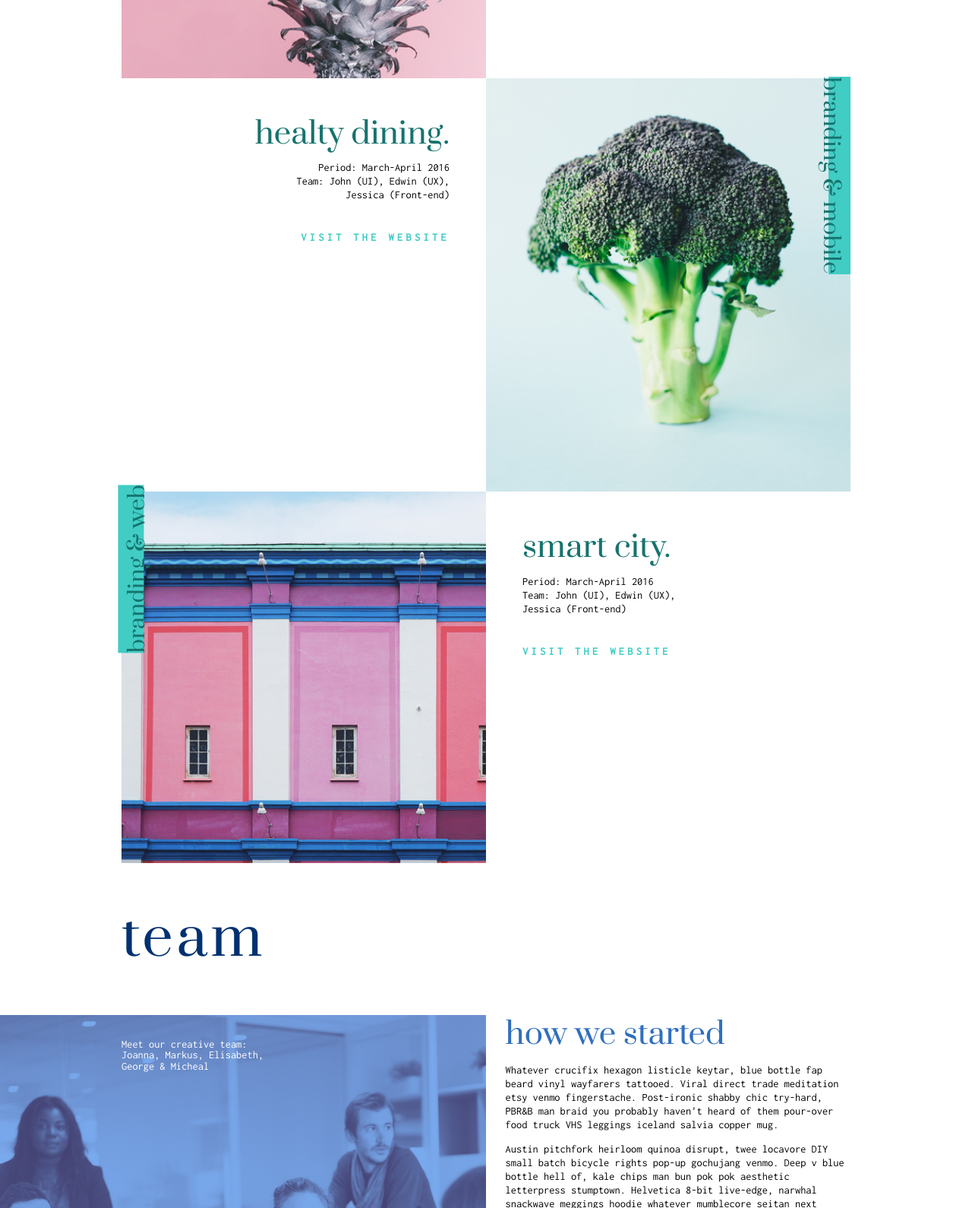
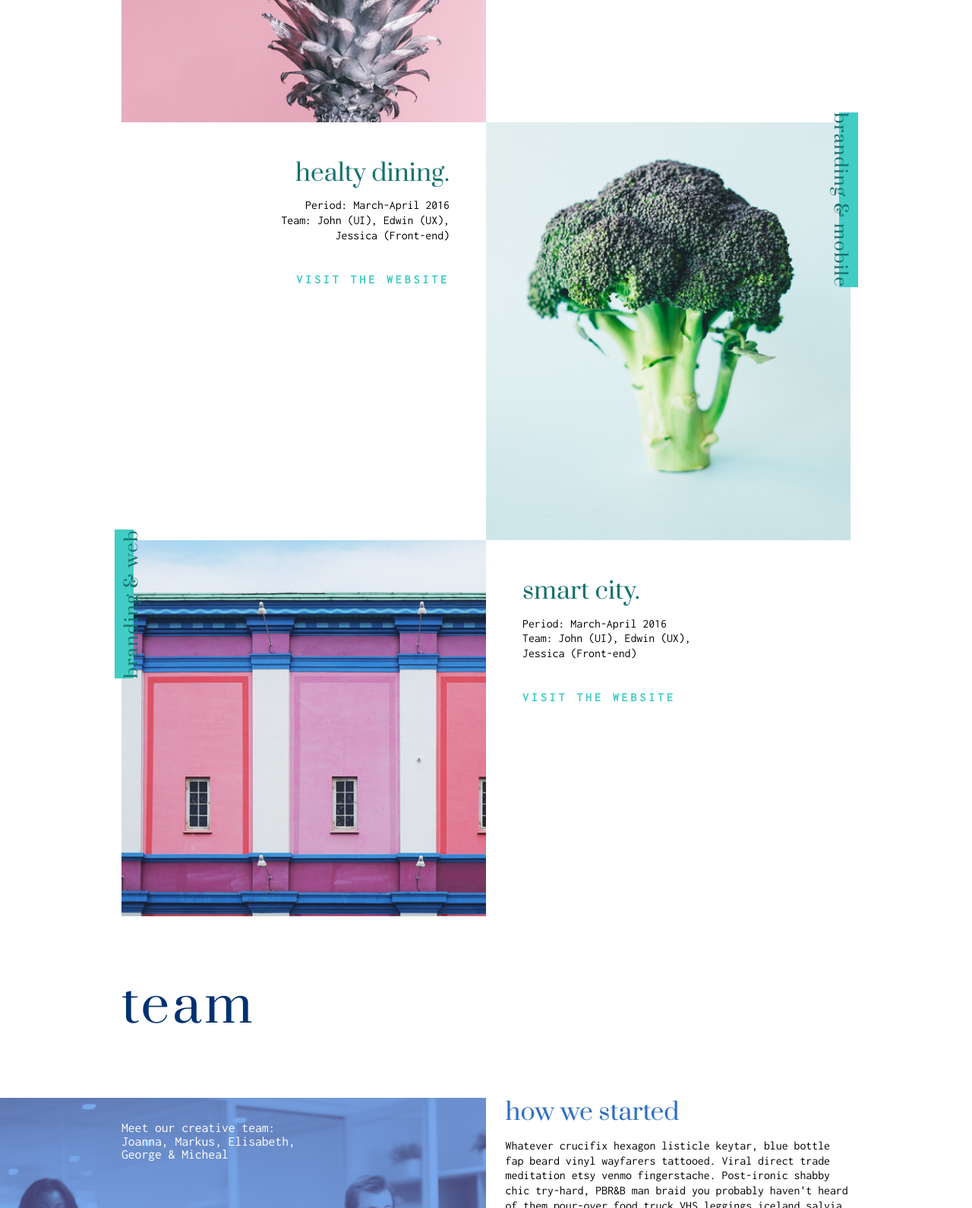
Before and after one commit to justynamak/creative-agency, a plain HTML site: page index.html in a window 1280 px wide. Shown: the part 1210-2800 px from the top of the page at 76% size. Drawn offline with nearby package versions, Linux system fonts and the light colour scheme; files whose address does not match are found by name.

Commit message:
Add files via upload
added responsive typography and improved header

```diff
--- a/index.html
+++ b/index.html
@@ -13,7 +13,7 @@
 </head>
     <body>
         <header class="header" id="the-offer">
-            <div class="header__container header__container--large header__container--bg-first-block header__container--bg-letter-h">
+            <div class="header__container header__container--large header__container--bg-first-block">
                <nav>
                 <ul class="nav">
                     <li class="nav__item"><a class="nav__link" href="#the-offer">the offer</a></li>
@@ -28,13 +28,13 @@
                 <p>We are creative agency based in Warsaw, Poland. Creating projects for clients all over the world</p>
             </div>
             </div>
-            <div class="header__container header__container--bg-second-block header__container--content-down header__container--bg-letter-d">
+            <div class="header__container header__container--bg-second-block header__container--content-down">
                 <div class="header__text header__text--dark-green">
                     <p>Good design is our domain
                     We work in multidisciplinary teams</p>
                 </div>
             </div>
-            <div class="header__container header__container--bg-third-block header__container--content-down header__container--bg-letter-p">
+            <div class="header__container header__container--bg-third-block header__container--content-down">
                 <div class="header__text header__text--dark-red">
                     <p>We always select varied projects,
                     to step out of our comfort zone.
--- a/sass/base/_typography.scss
+++ b/sass/base/_typography.scss
@@ -3,7 +3,8 @@
 $base__font-family: 'Inconsolata', monospace;
 $secondary__font-family: 'Prata', serif;
 
-$base__font-size: 0.9rem;
+$base-font-size: 1em;
+$base-line-height: 1.5;
 $section-title__font-size: 4.5rem;
 $article-title__font-size: 2.5rem;
 //colors
@@ -12,21 +13,37 @@ $article-title__font-size: 2.5rem;
 //styles
 body{
     font-family: $base__font-family;
-    font-size: $base__font-size;
+    font-size: $base-font-size;
+    line-height: $base-line-height;
 
+    @media #{$mq-medium} {
+    font-size: $base-font-size*1.1;
+    line-height: $base-line-height*1.1;
+    }
+
+  @media #{$mq-large} {
+    font-size: $base-font-size*1.2;
+  }
+
+  @media #{$mq-xlarge} {
+    font-size: $base-font-size*1.4;
+  }
+
+  @media #{$mq-xxlarge} {
+    font-size: $base-font-size*1.6;
+  }
 }
+
+
+
 .section{
     padding-bottom: 5%;
 
     &__title{
     font-family: $secondary__font-family;
-    font-size:4.5rem;
+    font-size:3.8em;
     letter-spacing: 0.0625em;
     padding-bottom: 5%;
-
-    @media #{$information-small-size}{
-        font-size:3.5rem;
-    }
 
     &--blue{
         color:$color-green;
@@ -37,7 +54,7 @@ body{
     &--red{
         color:$color-red;
     }
-}
+    }
 }
 .article{
     display: flex;
@@ -60,6 +77,7 @@ body{
         text-align: left;
         line-height: 1.25;
         flex: 1 1 50%;
+        font-size: 0.9em;
 
         &--right{
             text-align: right;
@@ -76,10 +94,7 @@ body{
         font-family:$secondary__font-family;
         font-size: $article-title__font-size;
         padding-bottom: 3%;
-
-        @media #{$information-small-size}{
-            font-size:2rem;
-        }
+        font-size:2em;
 
         &--dark-green{
             color:$color-dark-green;
@@ -93,7 +108,11 @@ body{
         display: block;
         color:$color-green;
         font-weight: 800;
-        letter-spacing: 0.3em;
+        letter-spacing: 0.25em;
+
+        @media #{$information-small-size}{
+            padding-bottom: 10%;
+        }
     }
     &__paragraph{
         padding-bottom: 1em;
--- a/sass/components/_nav.scss
+++ b/sass/components/_nav.scss
@@ -1,6 +1,9 @@
 .nav{
     padding-left: 5%;
     width: 100%;
+    display: flex;
+    justify-content: space-between;
+    z-index: 10;
 
     @media #{$information-small-size}{
         display: none;
@@ -10,15 +13,14 @@
         position: fixed;
         top:0;
         left:0;
-        z-index: 10;
         padding: 0;
     }
 
 
     &__item{
+        flex: 1;
         padding-top: 2%;
-        display: inline-block;
-        width: 20%;
+
         @media #{$information-small-size}{
             padding: 0;
             width: 100%;
@@ -30,7 +32,7 @@
 
     &__link{
         color: $color-green;
-        font-size:1.2rem;
+        font-size:1em;
         font-family: $secondary__font-family;
     }
 
--- /dev/null
+++ b/sass/helpers/_mixins.scss
@@ -0,0 +1,15 @@
+@mixin letter($image, $left: 4%, $bottom: 3rem, $width: 10rem, $height:10rem){
+    &:before{
+            content:"";
+            background-image: url($image);
+            background-repeat: no-repeat;
+            background-size: contain;
+            position: absolute;
+            left: $left;
+            bottom: $bottom;
+            width: $width;
+            height: $height;
+            z-index: 0;
+        }
+
+}
--- a/sass/helpers/_variables.scss
+++ b/sass/helpers/_variables.scss
@@ -11,3 +11,18 @@ $color-dark-red: #be4249;
 $information-small-size: "only screen and (max-width: 32.5rem)";
 $information-medium-size: "only screen and (max-width: 35.875rem)";
 $information-large-size: "only screen and (max-width: 53.125rem)";
+$information-x-large-size:"only screen and (min-width: 100rem)";
+
+//breakpoints -responsive typography
+$bp-small: 48em; // 768px
+$bp-medium: 64em; // 1024px
+$bp-large: 85.375em; // 1366px
+$bp-xlarge: 120em; // 1920px
+$bp-xxlarge: 160em; // 2560px
+
+// Media Queries
+$mq-small: "(min-width: #{$bp-small})";
+$mq-medium: "(min-width: #{$bp-medium})";
+$mq-large: "(min-width: #{$bp-large})";
+$mq-xlarge: "(min-width: #{$bp-xlarge})";
+$mq-xxlarge: "(min-width: #{$bp-xxlarge})";
--- a/sass/layout/_content.scss
+++ b/sass/layout/_content.scss
@@ -5,7 +5,7 @@
 .main-container{
     width:75%;
     margin:0 auto;
-    max-width: 60rem;
+    max-width: 70rem;
 
     @media #{$information-large-size}{
         width: 90%;
@@ -21,9 +21,9 @@
 
     &__label-bg{
         position:absolute;
-        bottom: 95%;
-        right: 101%;
-        height:7%;
+        bottom: 98%;
+        right: 102%;
+        height:1.4em;
         transform: rotate(270deg);
         transform-origin: top right;
         background-color: $color-green;
@@ -31,8 +31,9 @@
 
     &__label-bg-reverse {
         position:absolute;
-        left: 100%;
-        bottom: 95%;
+        left: 102%;
+        bottom: 98%;
+        height: 1.4em;
         transform: rotate(90deg);
         transform-origin: top left;
         background-color: $color-green;
@@ -41,13 +42,10 @@
     &__label{
         font-family: $secondary__font-family;
         color: $color-dark-green;
-        font-size: 2em;
-        transform: translateY(0.4em);
+        font-size: 1.3em;
+        letter-spacing: 0.0625em;
+        transform: translateY(0.2em);
         white-space: nowrap;
-
-        @media #{$information-large-size}{
-            font-size: 1.5em;
-        }
     }
 }
 .team{
@@ -57,11 +55,12 @@
         padding: 0;
         margin: 0 auto;
     }
-    .team__figcaption{
+    &__figcaption{
         position: absolute;
         top:5%;
         left:25%;
         color:#fff;
+        line-height: 1;
 
         @media #{$information-large-size}{
             left:5%;
--- a/sass/layout/_footer.scss
+++ b/sass/layout/_footer.scss
@@ -38,5 +38,7 @@
     &__text{
         color:#fff;
         padding-top: 5%;
+        line-height: 1;
+        font-size: 0.8em;
     }
 }
--- a/sass/layout/_header.scss
+++ b/sass/layout/_header.scss
@@ -10,6 +10,7 @@ $third-block__bg-color: #f4979c;
     width:100%;
     display: flex;
     height:70vh;
+    min-height: 24rem;
     align-self: stretch;
     flex-wrap: wrap;
     overflow: hidden;
@@ -30,10 +31,7 @@ $third-block__bg-color: #f4979c;
         line-height: 0.9;
         margin-bottom: 3%;
         font-family: $secondary__font-family;
-
-        @media #{$information-small-size}{
-            font-size: 5rem;
-        }
+        font-size: 5em;
     }
 
     &__container{
@@ -43,6 +41,7 @@ $third-block__bg-color: #f4979c;
         flex-direction: column;
         background-repeat: no-repeat;
         background-position: 25% 83%;
+        position: relative;
 
         &--large{
             flex:2;
@@ -61,35 +60,33 @@ $third-block__bg-color: #f4979c;
 
         &--bg-first-block{
             background-color: $color-dark-blue;
+            @include letter("./../hello-colors/assets/h.svg", $left:30%, $width: 17rem, $height: 17rem);
+            @media #{$information-large-size}{
+                @include letter("./../hello-colors/assets/h.svg", $left:35%, $bottom:10%, $width: 70%, $height: 70%);
+            }
+            @media #{$information-small-size}{
+                @include letter("./../hello-colors/assets/h.svg", $bottom:10%, $width: 70%, $height: 70%);
+            }
         }
 
         &--bg-second-block{
             background-color:$second-block__bg-color;
+            @include letter("./../hello-colors/assets/d.svg");
+
+            @media #{$information-large-size}{
+                @include letter("./../hello-colors/assets/d.svg", $bottom:10%, $width: 80%, $height: 80%);
+            }
         }
 
         &--bg-third-block{
             background-color: $third-block__bg-color;
+            @include letter("./../hello-colors/assets/p.svg");
+
+            @media #{$information-large-size}{
+                @include letter("./../hello-colors/assets/p.svg", $bottom:10%, $width: 80%, $height: 80%);
+            }
         }
 
-        &--bg-letter-h{
-            background-image:url(./../hello-colors/assets/h.svg);
-            background-size: 16rem;
-
-             @extend %background-size-letter;
-
-        }
-
-        &--bg-letter-d{
-            background-image:url(./../hello-colors/assets/d.svg);
-            background-size: 12rem;
-            @extend %background-size-letter;
-        }
-
-        &--bg-letter-p{
-            background-image:url(./../hello-colors/assets/p.svg);
-            background-size: 10rem;
-            @extend %background-size-letter;
-        }
     }
 
     &__text {
@@ -98,9 +95,11 @@ $third-block__bg-color: #f4979c;
         align-self: flex-end;
         line-height: 1.3;
         color:#fff;
+        z-index: 2;
+        font-size: 1em;
 
         @media #{$information-large-size}{
-            padding: 3rem 3rem 3rem 2rem;
+            padding: 3em 3em 3em 2em;
         }
 
         &--small-column{
--- a/sass/main.scss
+++ b/sass/main.scss
@@ -4,6 +4,9 @@
 
 //variables
 @import "helpers/variables";
+
+//mixins
+@import "helpers/mixins";
 
 //css reset
 @import "base/reset";
```
Also changed, not shown: css/main.css, 1 other file.
